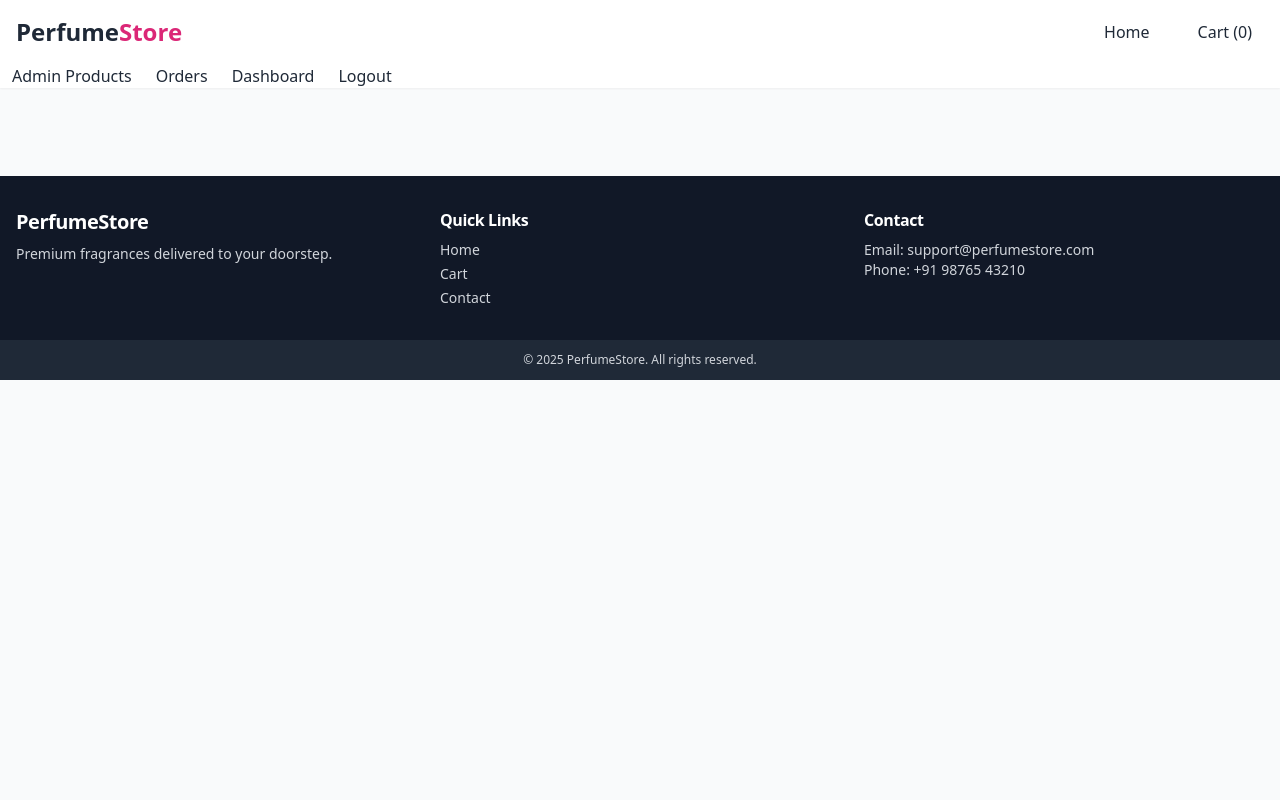
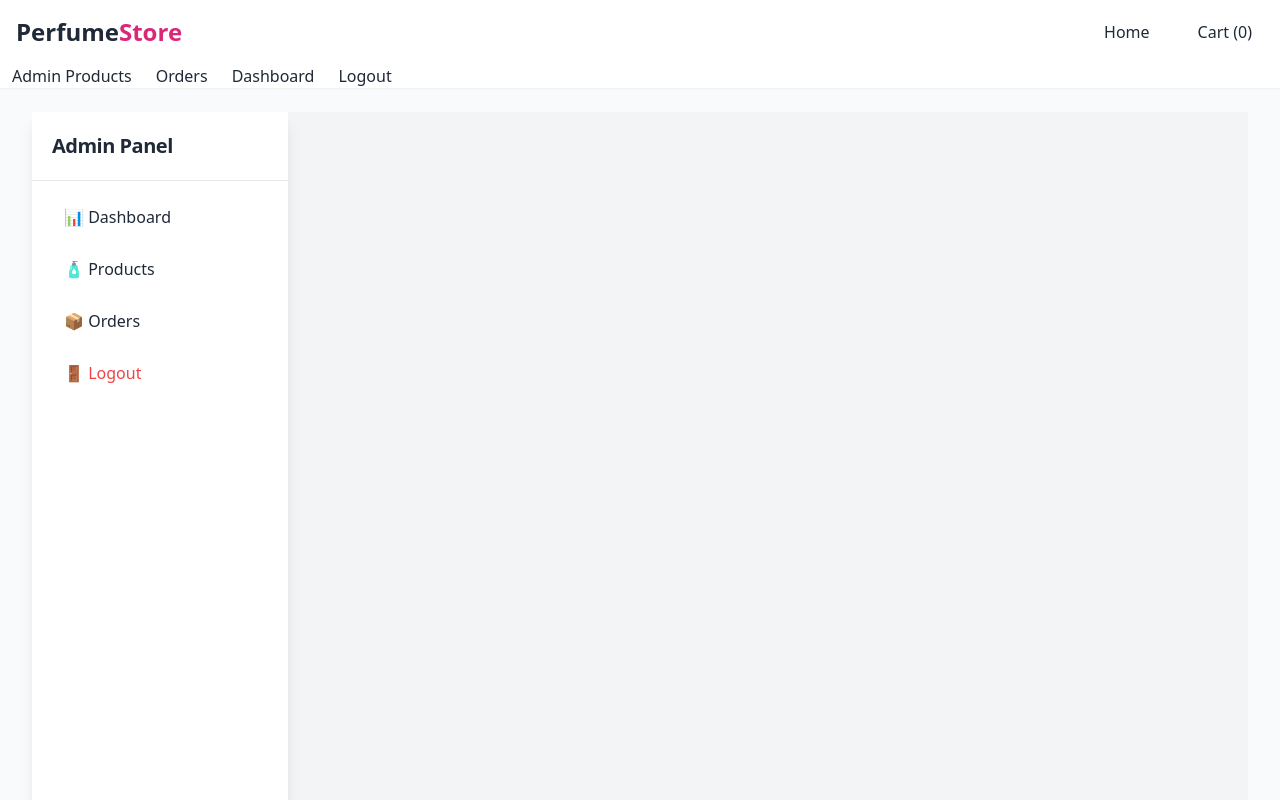
Before and after one commit to anilchinchawade/perfume-store, a React (Vite) app in the folder frontend/: page /admin in a window 1280 px wide. Shown: the top 800 px of the page. Built offline with nearby package versions, Linux system fonts and the light colour scheme; no server answers; sample sign-in values are in the browser's storage.

Commit message:
Admin Sidebar added

```diff
--- a/frontend/package.json
+++ b/frontend/package.json
@@ -14,6 +14,7 @@
     "jwt-decode": "^4.0.0",
     "react": "^19.2.0",
     "react-dom": "^19.2.0",
+    "react-hot-toast": "^2.6.0",
     "react-is": "^19.2.3",
     "react-router-dom": "^7.11.0",
     "recharts": "^3.6.0"
--- a/frontend/src/App.jsx
+++ b/frontend/src/App.jsx
@@ -16,6 +16,7 @@ import OrderSuccess from './pages/OrderSuccess';
 import AdminOrders from './pages/AdminOrders';
 import OrderStatus from './pages/OrderStatus';
 import AdminDashboard from './pages/AdminDashboard';
+import AdminLayout from './components/AdminLayout';
 
 function App() {
   return (
@@ -24,10 +25,24 @@ function App() {
         <Routes>
           <Route path="/" element={<Home />} />
           <Route path="/product/:id" element={<ProductDetails />} />
+          <Route
+            path="/admin"
+            element={
+              <ProtectedAdminRoute>
+                <AdminLayout />
+              </ProtectedAdminRoute>
+            }
+          >
+            <Route path="dashboard" element={<AdminDashboard />} />
+            <Route path="products" element={<AdminProductList />} />
+            <Route path="orders" element={<AdminOrders />} />
+            <Route path="edit-product/:id" element={<AdminEditProduct />} />
+            <Route path="add-product" element={<AdminAddProduct />} />
+          </Route>
 
           <Route path="/admin/login" element={<AdminLogin />} />
 
-          <Route
+          {/* <Route
             path="/admin/add-product"
             element={
               <ProtectedAdminRoute>
@@ -50,7 +65,7 @@ function App() {
                 <AdminEditProduct />
               </ProtectedAdminRoute>
             }
-          />
+          /> */}
           <Route path="/cart" element={<Cart />} />
           <Route path="/checkout" element={<Checkout />} />
           <Route path="/orders" element={<Orders />} />
--- /dev/null
+++ b/frontend/src/components/AdminLayout.jsx
@@ -0,0 +1,14 @@
+import { Outlet } from 'react-router-dom';
+import AdminSidebar from './AdminSidebar';
+
+export default function AdminLayout() {
+  return (
+    <div className="flex min-h-screen bg-gray-100 dark:bg-gray-900">
+      <AdminSidebar />
+
+      <main className="flex-1 p-6 overflow-y-auto">
+        <Outlet />
+      </main>
+    </div>
+  );
+}
--- /dev/null
+++ b/frontend/src/components/AdminSidebar.jsx
@@ -0,0 +1,53 @@
+import { Link, useNavigate } from 'react-router-dom';
+import { logout } from '../utils/auth';
+import toast from 'react-hot-toast';
+
+export default function AdminSidebar() {
+  const navigate = useNavigate();
+
+  const handleLogout = () => {
+    logout();
+    toast.success('Logged out successfully 👋');
+    navigate('/admin/login', { replace: true });
+  };
+
+  return (
+    <aside className="w-64 bg-white dark:bg-gray-800 shadow-lg">
+      <div className="p-5 border-b dark:border-gray-700">
+        <h2 className="text-xl font-bold text-gray-800 dark:text-white">
+          Admin Panel
+        </h2>
+      </div>
+
+      <nav className="p-4 space-y-3">
+        <Link
+          to="/admin/dashboard"
+          className="block px-4 py-2 rounded hover:bg-pink-600 hover:text-white"
+        >
+          📊 Dashboard
+        </Link>
+
+        <Link
+          to="/admin/products"
+          className="block px-4 py-2 rounded hover:bg-pink-600 hover:text-white"
+        >
+          🧴 Products
+        </Link>
+
+        <Link
+          to="/admin/orders"
+          className="block px-4 py-2 rounded hover:bg-pink-600 hover:text-white"
+        >
+          📦 Orders
+        </Link>
+
+        <button
+          onClick={handleLogout}
+          className="w-full text-left px-4 py-2 rounded text-red-500 hover:bg-red-500 hover:text-white"
+        >
+          🚪 Logout
+        </button>
+      </nav>
+    </aside>
+  );
+}
```
Also changed, not shown: 1 other file (tests, documents, lock files or other folders).
